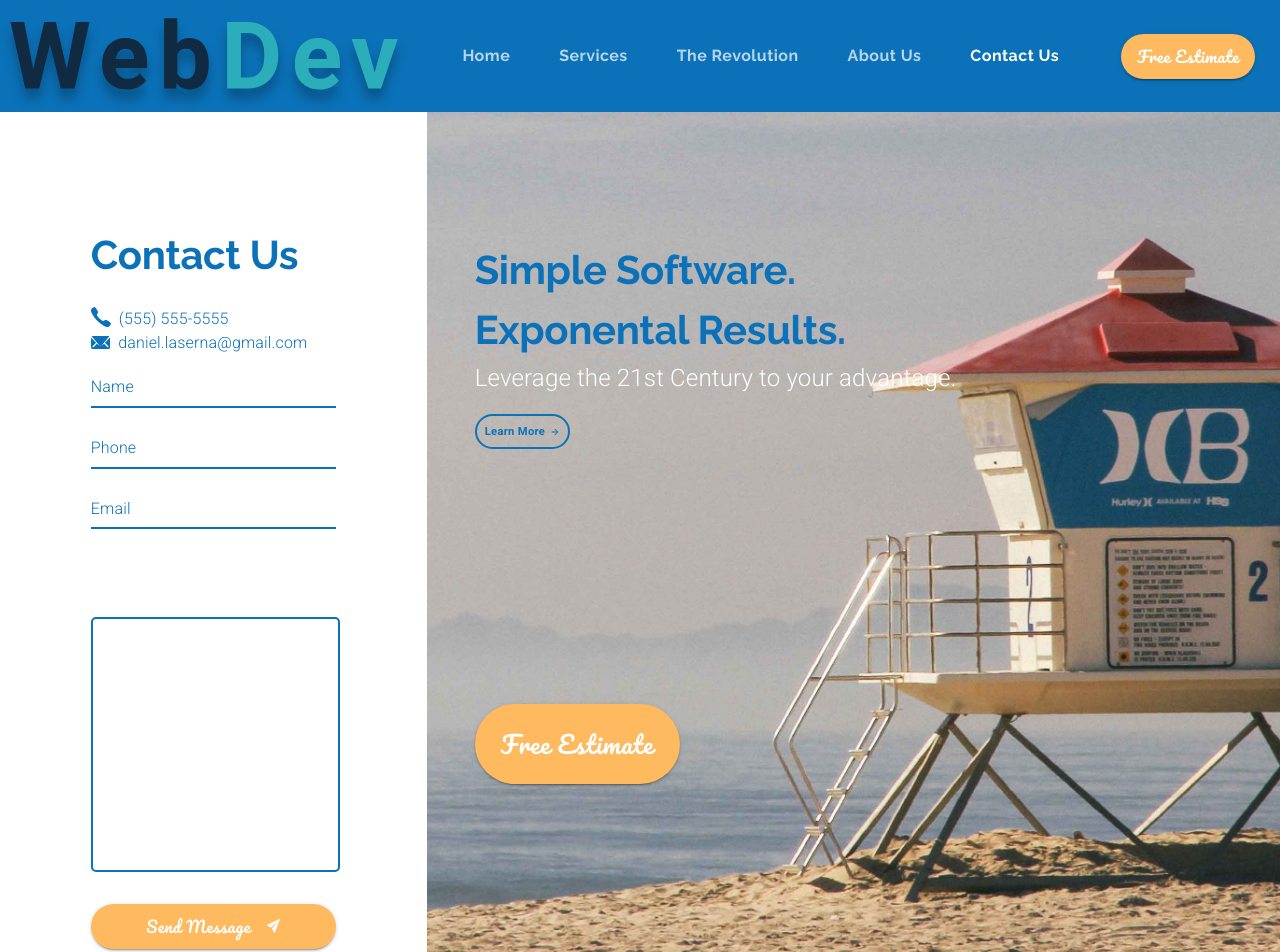
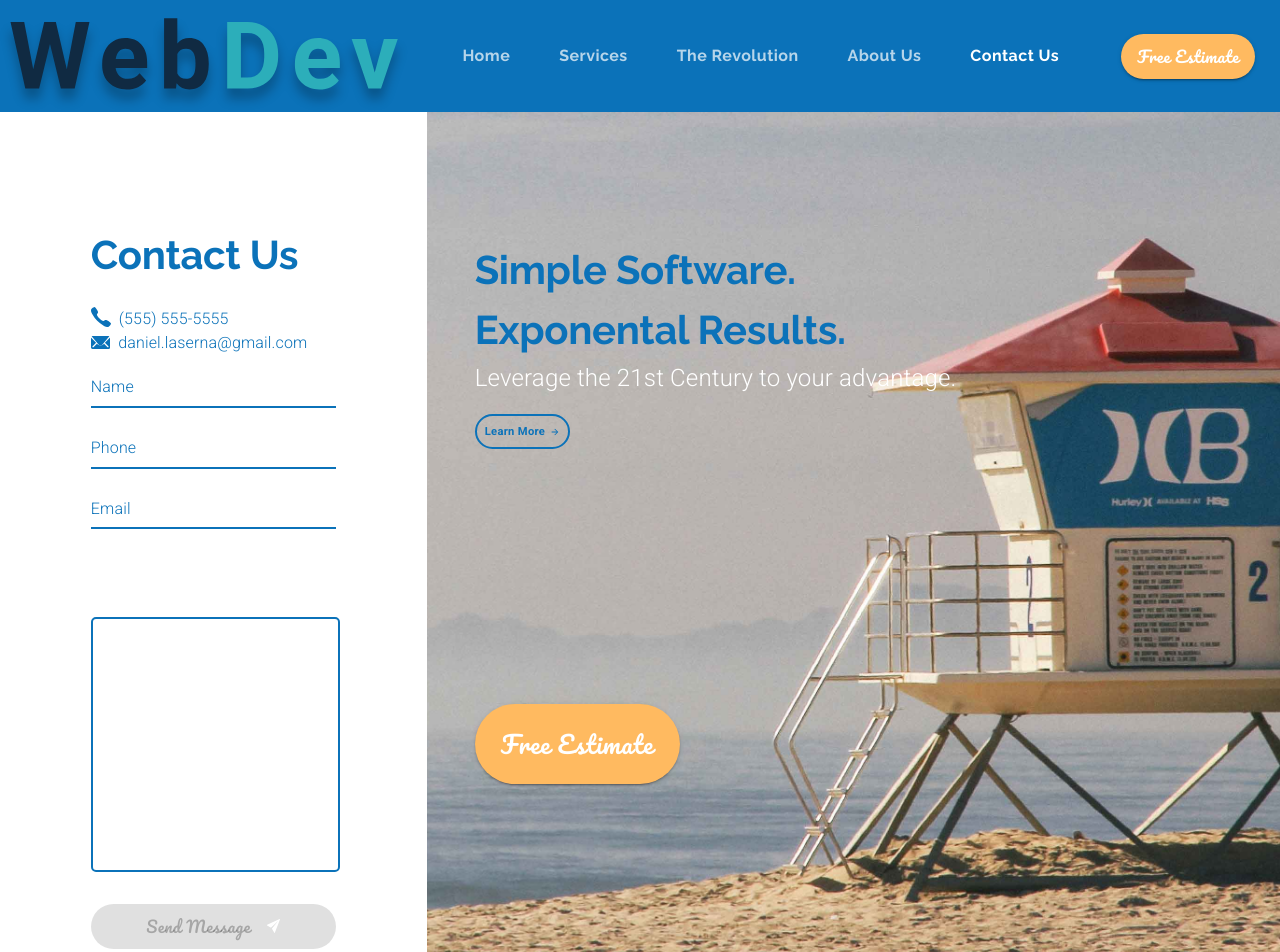
Before and after one commit to onTheDL/das-development, a React (Create React App) app: page /contact in a window 1280 px wide. Shown: the top 952 px of the page. Built offline with nearby package versions, Linux system fonts and the light colour scheme.

Commit message:
Add form validation onContact page

```diff
--- a/src/components/Contact.js
+++ b/src/components/Contact.js
@@ -91,9 +91,48 @@
   const theme = useTheme();
 
   const [name, setName] = useState("");
+
   const [phone, setPhone] = useState("");
+  const [phoneHelper, setPhoneHelper] = useState("");
+
   const [email, setEmail] = useState("");
+  const [emailHelper, setEmailHelper] = useState("");
+
   const [message, setMessage] = useState("");
+
+  const onChange = (event) => {
+    let valid;
+
+    switch (event.target.id) {
+      case "email":
+        setEmail(event.target.value);
+        valid = /^\w+([.-]?\w+)*@\w+([.-]?\w+)*(\.\w{2,3})+$/.test(
+          event.target.value
+        );
+
+        valid ? setEmailHelper("") : setEmailHelper("Invalid email");
+        // if(!valid) {
+        //   setEmailHelper("Invalid email")
+        // } else {
+        //   setEmailHelper("")
+        // }
+        break;
+
+      case "phone":
+        setPhone(event.target.value);
+
+        valid = /^\(?([0-9]{3})\)?[-. ]?([0-9]{3})[-. ]?([0-9]{4})$/.test(
+          event.target.value
+        );
+
+        valid ? setPhoneHelper("") : setPhoneHelper("Invalid phone entry");
+
+        break;
+
+      default:
+        break;
+    }
+  };
 
   const matchesMD = useMediaQuery(theme.breakpoints.down("md"));
   const matchesSM = useMediaQuery(theme.breakpoints.down("sm"));
@@ -140,7 +179,9 @@
                   variant="body1"
                   style={{ color: theme.palette.common.blue, fontSize: "1rem" }}
                 >
-                  (555) 555-5555
+                  <a href="tel:5555555555" style={{ textDecoration: "none", color: "inherit" }}>
+                    (555) 555-5555
+                  </a>
                 </Typography>
               </Grid>
             </Grid>
@@ -159,7 +200,12 @@
                   variant="body1"
                   style={{ color: theme.palette.common.blue, fontSize: "1rem" }}
                 >
-                  daniel.laserna@gmail.com
+                  <a
+                    href="mailto:daniel.laserna@gmail.com"
+                    style={{ textDecoration: "none", color: "inherit" }}
+                  >
+                    daniel.laserna@gmail.com
+                  </a>
                 </Typography>
               </Grid>
             </Grid>
@@ -171,7 +217,7 @@
               direction="column"
               style={{ maxWidth: "20em" }}
             >
-              <Grid item style={{marginBottom: "0.5em"}}>
+              <Grid item style={{ marginBottom: "0.5em" }}>
                 <TextField
                   label="Name"
                   id="name"
@@ -180,22 +226,26 @@
                   onChange={(e) => setName(e.target.value)}
                 />
               </Grid>
-              <Grid item style={{marginBottom: "0.5em"}}>
+              <Grid item style={{ marginBottom: "0.5em" }}>
                 <TextField
                   label="Phone"
                   id="phone"
                   value={phone}
                   fullWidth
-                  onChange={(e) => setPhone(e.target.value)}
+                  onChange={onChange}
+                  error={phoneHelper.length !== 0}
+                  helperText={phoneHelper}
                 />
               </Grid>
-              <Grid item style={{marginBottom: "0.5em"}}>
+              <Grid item style={{ marginBottom: "0.5em" }}>
                 <TextField
                   label="Email"
                   id="email"
                   value={email}
                   fullWidth
-                  onChange={(e) => setEmail(e.target.value)}
+                  onChange={onChange}
+                  error={emailHelper.length !== 0}
+                  helperText={emailHelper}
                 />
               </Grid>
             </Grid>
@@ -216,7 +266,18 @@
 
             {/* --- Send Message Button --- */}
             <Grid item container justify="center" style={{ marginTop: "2em" }}>
-              <Button variant="contained" className={classes.sendBtn}>
+              <Button
+                variant="contained"
+                className={classes.sendBtn}
+                disabled={
+                  name.length === 0 ||
+                  message.length === 0 ||
+                  phone.length === 0 ||
+                  phoneHelper.length !== 0 ||
+                  email.length === 0 ||
+                  emailHelper.length !== 0
+                }
+              >
                 Send Message
                 <img
                   src={airplane}
```
Also changed, not shown: 1 other file (tests, documents, lock files or other folders).
